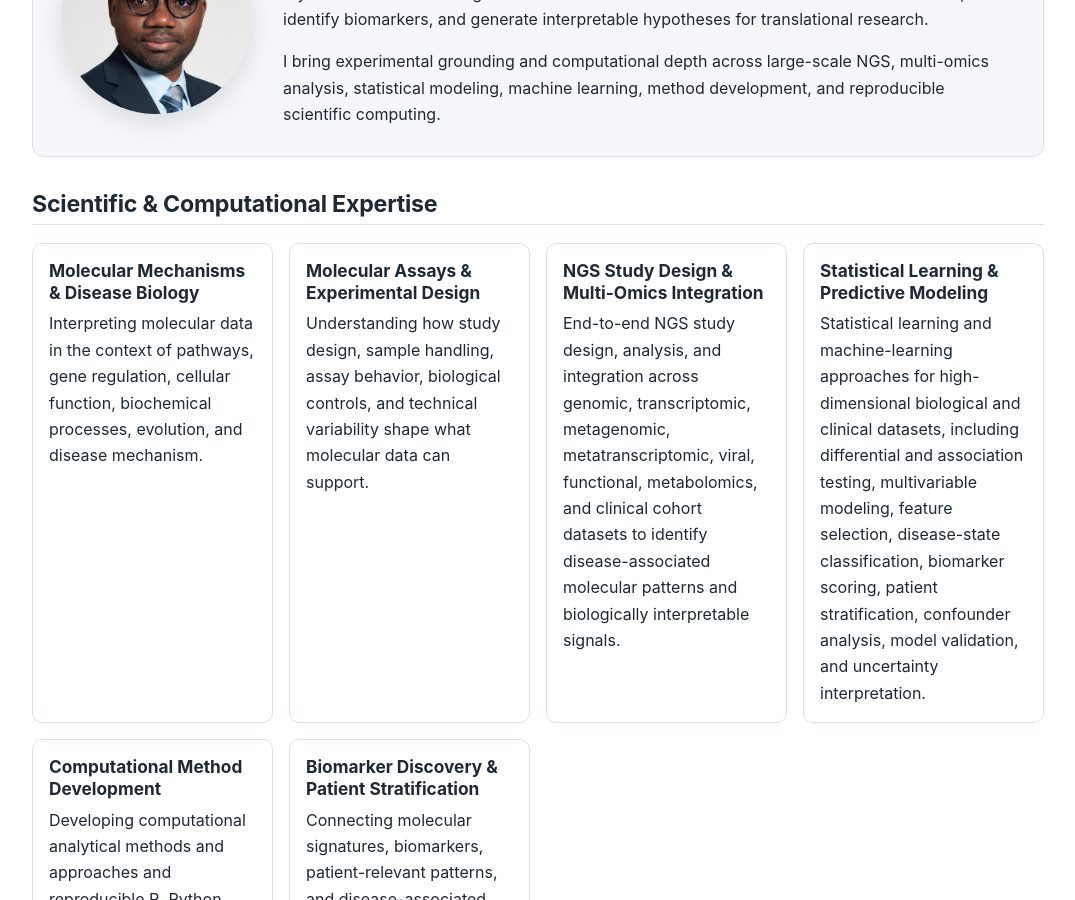
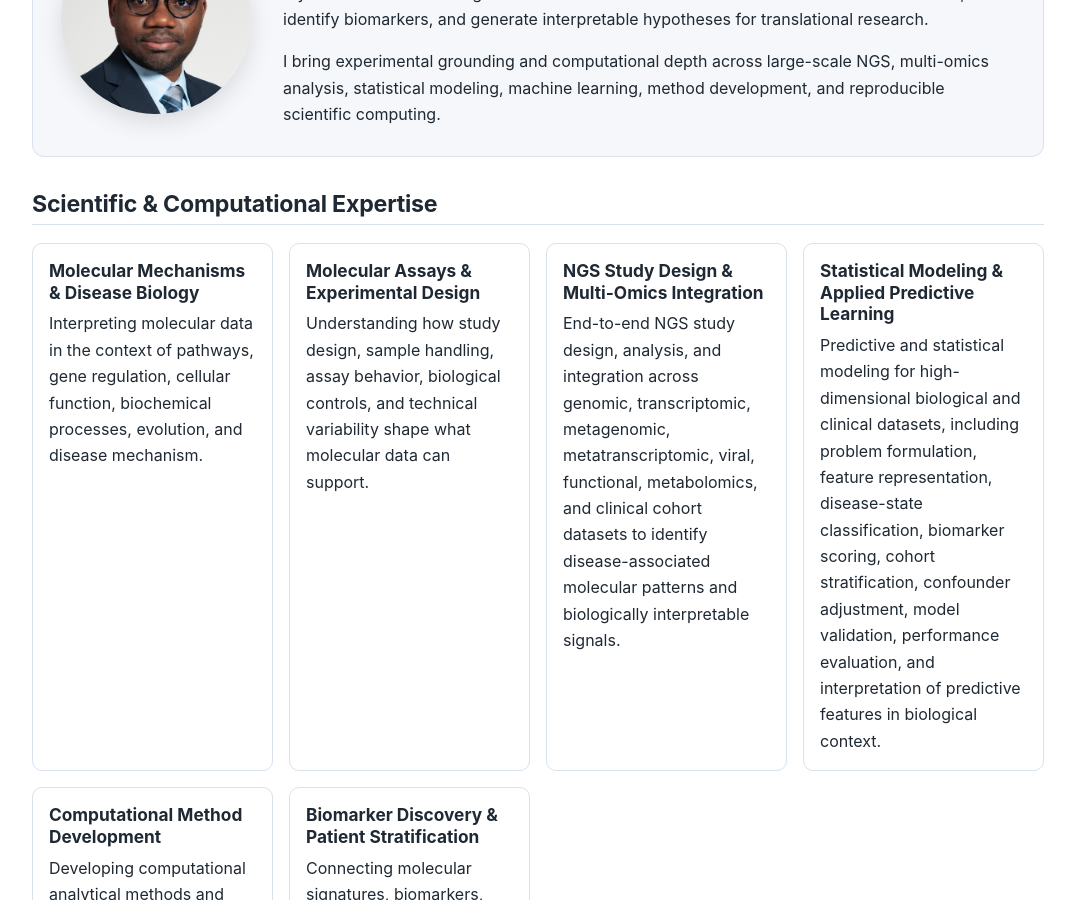
Before and after one commit to Nzabarushimana/nzabarushimana.github.io, a Jekyll site: the page built from index.md, in a window 1280 px wide and 900 px high, scrolled down 313 px. Shown: the whole window, without its empty margins (102-1177 px from the left). Built offline with Jekyll 4.4.1, drawn with Linux system fonts in a browser that asks for light colours.

Commit message:
Update index.md

```diff
--- a/index.md
+++ b/index.md
@@ -49,12 +49,11 @@ title: Home
 </div>
 
 <div class="card">
-  <h3>Statistical Learning &amp; Predictive Modeling</h3>
+  <h3>Statistical Modeling &amp; Applied Predictive Learning</h3>
   <p>
-    Statistical learning and machine-learning approaches for high-dimensional biological and clinical datasets, including differential and association testing, multivariable modeling, feature selection, disease-state classification, biomarker scoring, patient stratification, confounder analysis, model validation, and uncertainty interpretation.
+    Predictive and statistical modeling for high-dimensional biological and clinical datasets, including problem formulation, feature representation, disease-state classification, biomarker scoring, cohort stratification, confounder adjustment, model validation, performance evaluation, and interpretation of predictive features in biological context.
   </p>
 </div>
-
   <div class="card">
     <h3>Computational Method Development</h3>
     <p>
```
